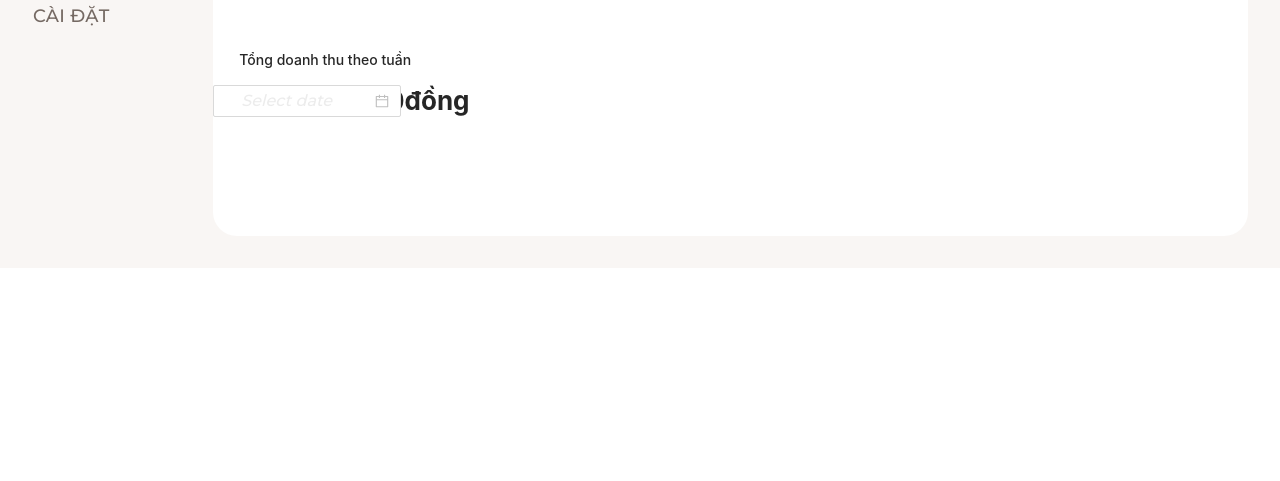
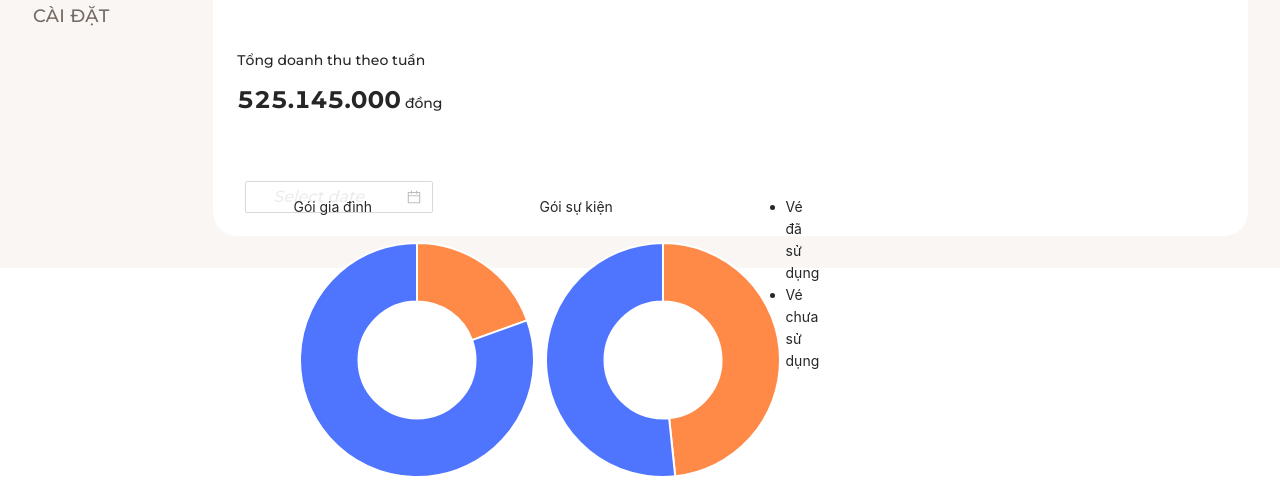
Before and after one commit to thphan1408/CMS-Ticket-Sale-Appli, a React (Create React App) app: page /home in a window 1280 px wide. Shown: the part 923-1404 px from the top of the page. Before the commit the page ends 1191 px from the top, so only its background shows below. Built offline with nearby package versions, Linux system fonts and the light colour scheme; grey boxes are pictures that could not be loaded.

Commit message:
update from 08/08/2022

```diff
--- a/package.json
+++ b/package.json
@@ -9,6 +9,7 @@
     "antd": "^4.22.2",
     "bootstrap": "^5.0.1",
     "chart.js": "^3.8.2",
+    "family-chart": "^0.0.0-beta-1",
     "react": "^18.2.0",
     "react-chartjs-2": "^4.3.1",
     "react-dom": "^18.2.0",
--- a/src/App.css
+++ b/src/App.css
@@ -51,6 +51,22 @@
     line-height: 28px;
 }
 
+.Medium-14{
+    font-family: 'Montserrat';
+    font-style: normal;
+    font-weight: 500;
+    font-size: 14px;
+    line-height: 22px;
+}
+
+.Bold-24{
+    font-family: 'Montserrat';
+    font-style: normal;
+    font-weight: 700;
+    font-size: 24px;
+    line-height: 30px;
+}
+
 .Color-text{
     color: #1E0D03;
     opacity: 0.6;
--- /dev/null
+++ b/src/component/Chart Family/EventChart.css
@@ -0,0 +1,5 @@
+.EventChart{
+    display: inline-flex;
+    width: 246px;
+    height: 246px;
+}
--- /dev/null
+++ b/src/component/Chart Family/EventChart.jsx
@@ -0,0 +1,25 @@
+import React from 'react'
+import {Chart as ChartJs, Tooltip, Title, ArcElement, Legend} from 'chart.js';
+import { Doughnut } from 'react-chartjs-2';
+import "./EventChart.css"
+
+ChartJs.register(
+    Tooltip, Title, ArcElement, Legend
+);
+const data = {
+    datasets: [{
+        data: [28302,30256],
+        backgroundColor: [
+          'rgba(255, 138, 72, 1)',
+          'rgba(79, 117, 255, 1)'
+        ]
+
+    }]
+}
+export default function EventChart() {
+  return (
+    <div className='EventChart'>
+    <Doughnut data={data}/>
+</div>
+  )
+}
--- /dev/null
+++ b/src/component/Chart Family/FamilyChart.css
@@ -0,0 +1,4 @@
+.FamilyChart{
+    width: 246px;
+    height: 246px;
+}
--- /dev/null
+++ b/src/component/Chart Family/FamilyChart.jsx
@@ -0,0 +1,28 @@
+import React from 'react'
+import {Chart as ChartJs, Tooltip, Title, ArcElement, Legend} from 'chart.js';
+import { Doughnut } from 'react-chartjs-2';
+import "./FamilyChart.css"
+
+ChartJs.register(
+    Tooltip, Title, ArcElement, Legend
+);
+const data = {
+    datasets: [{
+        data: [13568,56024],
+        backgroundColor: [
+          'rgba(255, 138, 72, 1)',
+          'rgba(79, 117, 255, 1)'
+        ]
+
+    }]
+}
+export default function FamilyChart() {
+  return (
+    <div className="Container__chart">
+        <div className='FamilyChart'>
+            <Doughnut data={data}/>
+        </div>
+    </div>
+
+  )
+}
--- a/src/component/Home/Home.css
+++ b/src/component/Home/Home.css
@@ -9,13 +9,6 @@ a:hover {
 /* Chart */
 .Chart {
     margin: 27px 55px 73px 24px;
-}
-
-.canvas{
-    display: block;
-    box-sizing: border-box;
-    height: 500px;
-    width: 100%;
 }
 
 .Header__chart{
@@ -35,10 +28,8 @@ a:hover {
 
 
 .Date__picker--chart{
-    display: flex;
     justify-content: center;
-    align-items: center;
-    margin: 10px 63px;
+    margin: 0 !important;
 }
 
 
@@ -51,20 +42,30 @@ a:hover {
     margin-top: 40px;
 }
 
-.date-picker2 {
-    margin-left: 24px ;
-}
-
 .Content__wapper{
-    margin-left: 26px;
+    margin-left: 24px;
     font-size: 14px;
     line-height: 22px;
     font-weight: 500;
 }
 
-.Sub__content{
+.Sub__content--family{
     line-height: 30px;
-    margin-left: 26px;
-    font-size: 26px;
-    font-weight: 700;
+    margin-left: 24px;
 }
+
+.date-picker2 {
+    margin-top: 63px !important;
+    margin-left: 32px  !important;
+}
+
+/* Chart-family */
+
+.Chart-family{
+    position: absolute;
+    display: flex;
+    justify-content: space-around;
+    top: 90%;
+    left: 35%;
+    right: 35%;
+}
--- a/src/component/Home/Home.jsx
+++ b/src/component/Home/Home.jsx
@@ -3,7 +3,10 @@ import { DatePicker, Space } from "antd";
 import { Line } from 'react-chartjs-2';
 import "../Layout/Header.css"
 import "../Home/Home.css"
+import FamilyChart from '../Chart Family/FamilyChart';
+import EventChart from '../Chart Family/EventChart';
 import "../../App.css"
+
 
 
 import { Chart as ChartJS, Title, Tooltip, LineElement, Legend, CategoryScale, LinearScale, PointElement, Filler } from 'chart.js';
@@ -64,15 +67,35 @@ export default function Home() {
           </div>
       </div>
 
-        <div className="Content__family">
-          <p className="Content__wapper">Tổng doanh thu theo tuần</p>
-          <p className="Sub__content"><span>525.145.000</span> đồng</p>
+      <div className="Content__family">
+          <p className="Content__wapper Medium-14">Tổng doanh thu theo tuần</p>
+          <p className="Sub__content--family Medium-14"> <span className="Bold-24">525.145.000</span> đồng</p>
 
-          <Space direction="vertical">
-            <DatePicker className='date-picker2' onChange={onChange} />
-          </Space>
+          <div className="date-picker2">
+            <Space direction="vertical">
+              <DatePicker className='' onChange={onChange} />
+            </Space>
+          </div>
+
+          <div className='Chart-family'>
+          <div className='FamilyPackage'>
+            <p>Gói gia đình</p>
+            <FamilyChart />
+          </div>
+
+          <div className='EventPackage'>
+            <p>Gói sự kiện</p>
+            <EventChart />
+          </div>
+
+          <div className='Sub__content--chart-family'>
+            <ul >
+              <li><span className='usedTickets'></span>Vé đã sử dụng</li>
+              <li><span className='unusedTickets'></span>Vé chưa sử dụng</li>
+            </ul>
+          </div>
         </div>
-
+      </div>
     </div>
   );
 }
--- a/src/component/Layout/Header.css
+++ b/src/component/Layout/Header.css
@@ -1,6 +1,5 @@
-.ant-picker.date-picker{
-    position: absolute;
-    right: 0;
+.ant-picker{
+
 }
 
 /* Header */
--- a/src/component/Manage/Manage.css
+++ b/src/component/Manage/Manage.css
@@ -23,6 +23,7 @@
     display: flex;
     margin-top: 32px;
     line-height: 26px;
+    margin-left: 24px;
 }
 
 /* Filter */
--- a/src/component/Manage/Manage.jsx
+++ b/src/component/Manage/Manage.jsx
@@ -35,9 +35,11 @@ const columns = [
               {tags.map((tag) => {
                 let color = tag.length > 5 ? 'geekblue' : 'green';
 
-                if (tag === 'loser') {
+                if (tag === 'Hết hạn') {
                   color = 'volcano';
                 }
+                else if(tag === 'Chưa sử dụng')
+                  color = 'green'
 
                 return (
                   <Tag color={color} key={tag}>
@@ -78,17 +80,23 @@ const data = [
     },
     {
       key: '2',
-      name: 'Jim Green',
-      age: 42,
-      address: 'London No. 1 Lake Park',
-      tags: ['loser'],
+      number: 2,
+      code: 'ALTOJMNB',
+      ticketNumber: 236784631642,
+      tags: ['Chưa sử dụng'],
+      useDate: '14/04/2021',
+      releaseDate: '14/04/2021',
+      gate: '-'
     },
     {
       key: '3',
-      name: 'Joe Black',
-      age: 32,
-      address: 'Sidney No. 1 Lake Park',
-      tags: ['cool', 'teacher'],
+      number: 3,
+      code: 'ALTQTYJH',
+      ticketNumber: 487621489474,
+      tags: ['Hết hạn'],
+      useDate: '14/04/2021',
+      releaseDate: '14/04/2021',
+      gate: '-'
     },
 ];
 
--- a/src/component/Menu/Menu.css
+++ b/src/component/Menu/Menu.css
@@ -50,13 +50,13 @@
     flex-direction: row;
     align-items: flex-start;
     padding: 15px 16px 15px 24px;
-    gap: 12px;
     min-width: 100%;
     font-family: 'Montserrat';
     font-style: normal;
     font-weight: 700;
     font-size: 18px;
     line-height: 26px;
+    opacity: none;
 }
 
 .Frame__list > li:hover .Sub__tag {
```
Also changed, not shown: 1 other file (tests, documents, lock files or other folders).
